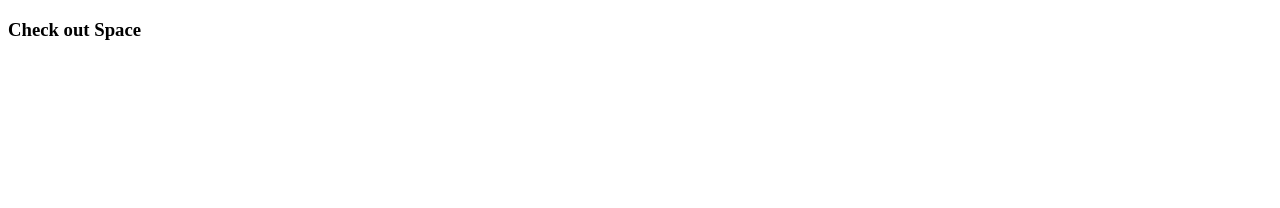
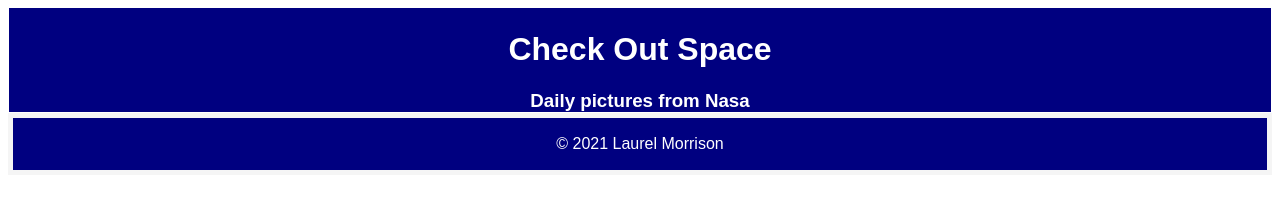
Before and after one commit to LaurelMorrison/demo-Nasa, a plain HTML site: page index.html in a window 1280 px wide. Drawn offline with Linux system fonts and the light colour scheme; no server answers.

Commit message:
adding CSS

```diff
--- a/index.html
+++ b/index.html
@@ -10,11 +10,16 @@
 <body>
 
     <main class="nasaPost">
-		<nav></nav>
+        <nav></nav>
+        <header class="header">
+        <h1 class="center">Check Out Space</h1>
+        <h3>Daily pictures from Nasa</h3>
+        </header>
+        <div class="data">
 		<section class="entryForm"></section>
-		<h3 class="center">Check out Space</h3>
 		<section class="postList"></section>
-		<footer></footer>
+        <footer class="footer"> <p>&copy; 2021 Laurel Morrison</footer>
+        </div>
 	</main>
 
     <script type="module" src="./scripts/main.js"></script>
--- a/scripts/feed/post.js
+++ b/scripts/feed/post.js
@@ -2,9 +2,9 @@ export const Post = (postObject) => {
     return `
       <section class="post">
         <header>
-            <h2 class="post__title">${postObject.title}</h2>
+            <h3 class="postTitle">${postObject.title}</h3>
         </header>
-        <img class="post__image" src="${postObject.url}" />
+        <img class="postImage" src="${postObject.url}" />
         <p class="explanation">Explanation: ${postObject.explanation}</p>
         <p>Date: ${postObject.date}</p>
         <p>Copyright: ${postObject.copyright}</p>
--- a/style/main.css
+++ b/style/main.css
@@ -0,0 +1,37 @@
+body{
+    font-family: Arial, Helvetica, sans-serif
+}
+
+.header{
+    background-color: navy;
+    color: white;
+    height: 100px;
+    text-align: center;
+    padding: 2px;
+    margin: 1px;
+}
+
+.data{
+    background-color: whitesmoke;
+    color: navy;
+    padding: 5px;
+}
+
+.postImage{
+    height: 300px;
+    width: 300px;
+    object-fit: cover;
+}
+
+.footer{
+    background-color: navy;
+    color: white;
+    height: 50px;
+    text-align:center;
+    padding: 1px;
+}
+
+.postTitle{
+    margin: 0px;
+    padding: 5px;
+}
```
